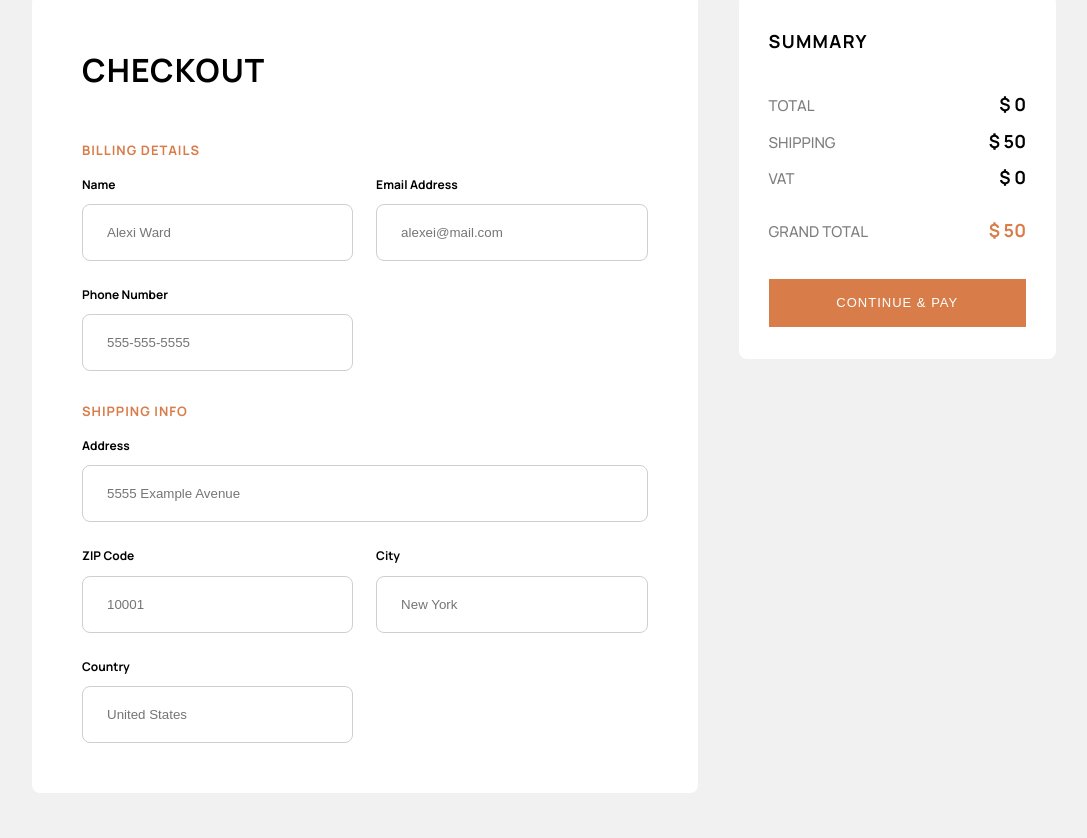
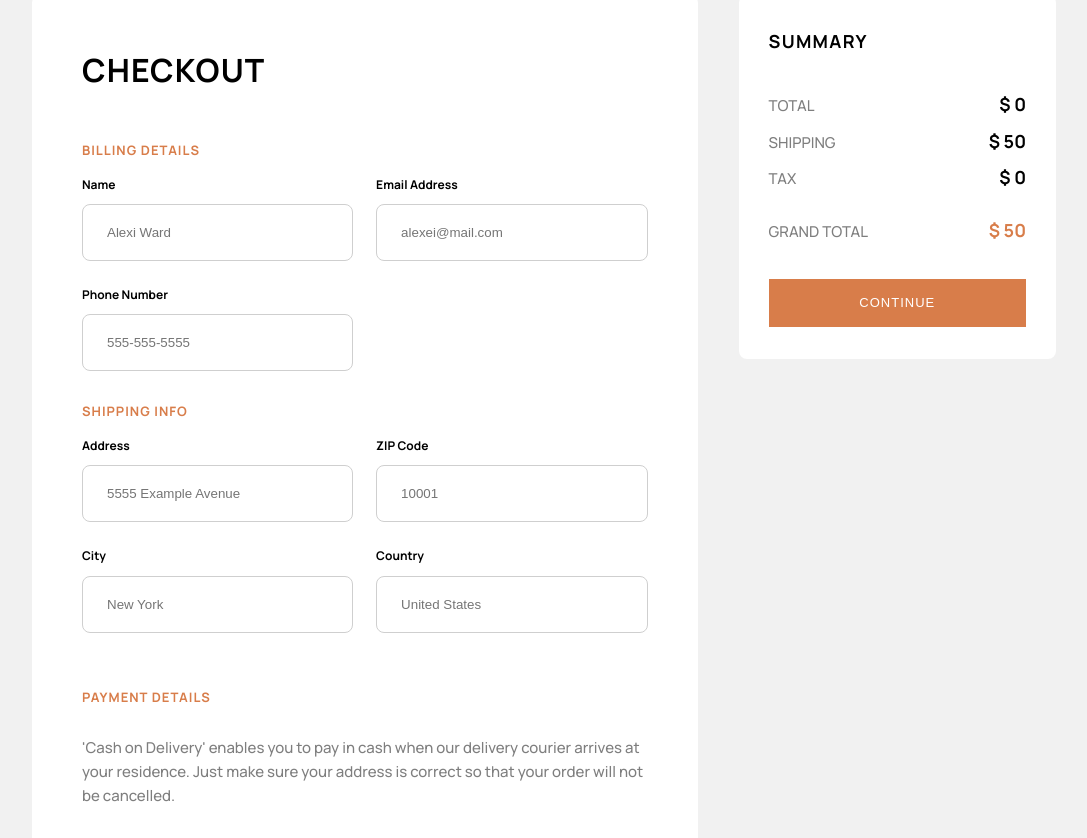
Before and after one commit to russell2231/audiophile, a React (Create React App) app: page /checkout in a window 1280 px wide. Shown: the part 242-1080 px from the top of the page, without its empty margins (96-1183 px from the left). Built offline with nearby package versions, Linux system fonts and the light colour scheme.

Commit message:
Added payment detail section to checkout form

```diff
--- a/src/components/checkout-form/checkout-form.component.jsx
+++ b/src/components/checkout-form/checkout-form.component.jsx
@@ -108,6 +108,16 @@ const CheckoutForm = ({ toggleSuccess }) => {
 					handleChange={handleChange}
 				/>
 			</div>
+
+			<div className="form-group">
+				<h3 className="form-group-title">PAYMENT DETAILS</h3>
+
+				<p className="tagline">
+					'Cash on Delivery' enables you to pay in cash when our delivery
+					courier arrives at your residence. Just make sure your address is
+					correct so that your order will not be cancelled.
+				</p>
+			</div>
 		</form>
 	);
 };
--- a/src/components/checkout-summary/checkout-summary.component.jsx
+++ b/src/components/checkout-summary/checkout-summary.component.jsx
@@ -11,8 +11,8 @@ const CheckoutSummary = () => {
 
 	const totalPrice =
 		cart.reduce((acc, item) => acc + item.price * item.quantity, 0) || 0;
-	const vat = Math.round((totalPrice * 20) / 100);
-	const grandTotal = totalPrice + 50 + vat;
+	const tax = Math.round((totalPrice * 20) / 100);
+	const grandTotal = totalPrice + 50 + tax;
 
 	return (
 		<div className="summary">
@@ -43,8 +43,8 @@ const CheckoutSummary = () => {
 				<span className="tagline">$ 50</span>
 			</div>
 			<div className="total">
-				<span className="title">VAT </span>
-				<span className="tagline">$ {vat.toLocaleString()}</span>
+				<span className="title">TAX</span>
+				<span className="tagline">$ {tax.toLocaleString()}</span>
 			</div>
 			<div className="total">
 				<span className="title">GRAND TOTAL</span>
@@ -52,7 +52,7 @@ const CheckoutSummary = () => {
 			</div>
 
 			<CustomButton type="submit" form="checkoutForm">
-				Continue & Pay
+				Continue
 			</CustomButton>
 		</div>
 	);
--- a/src/components/form-input/form-input.styles.scss
+++ b/src/components/form-input/form-input.styles.scss
@@ -17,5 +17,10 @@
 		border-radius: 8px;
 		border: 1px solid #cfcfcf;
 		padding: 2rem 2.4rem;
+
+		&:focus {
+			outline: none;
+			border: 1px solid $palette-raw-sienna;
+		}
 	}
 }
```
